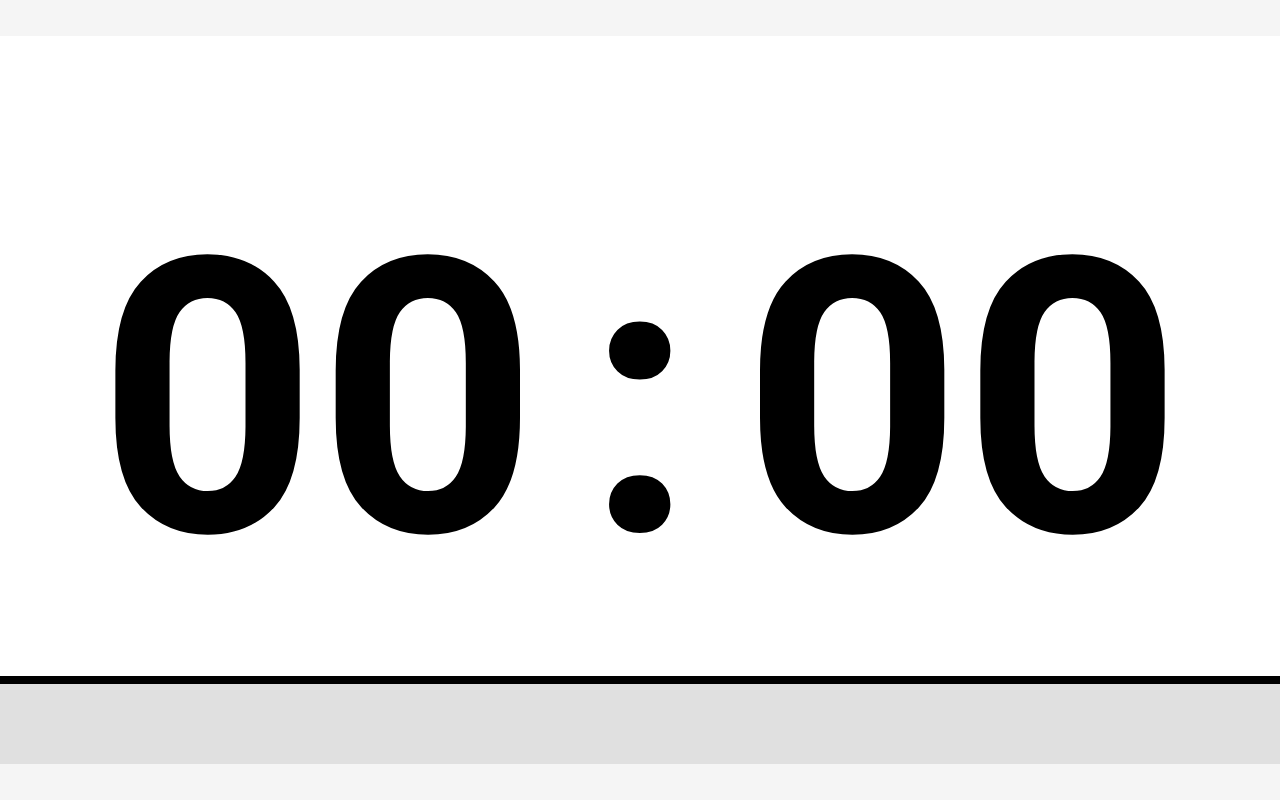
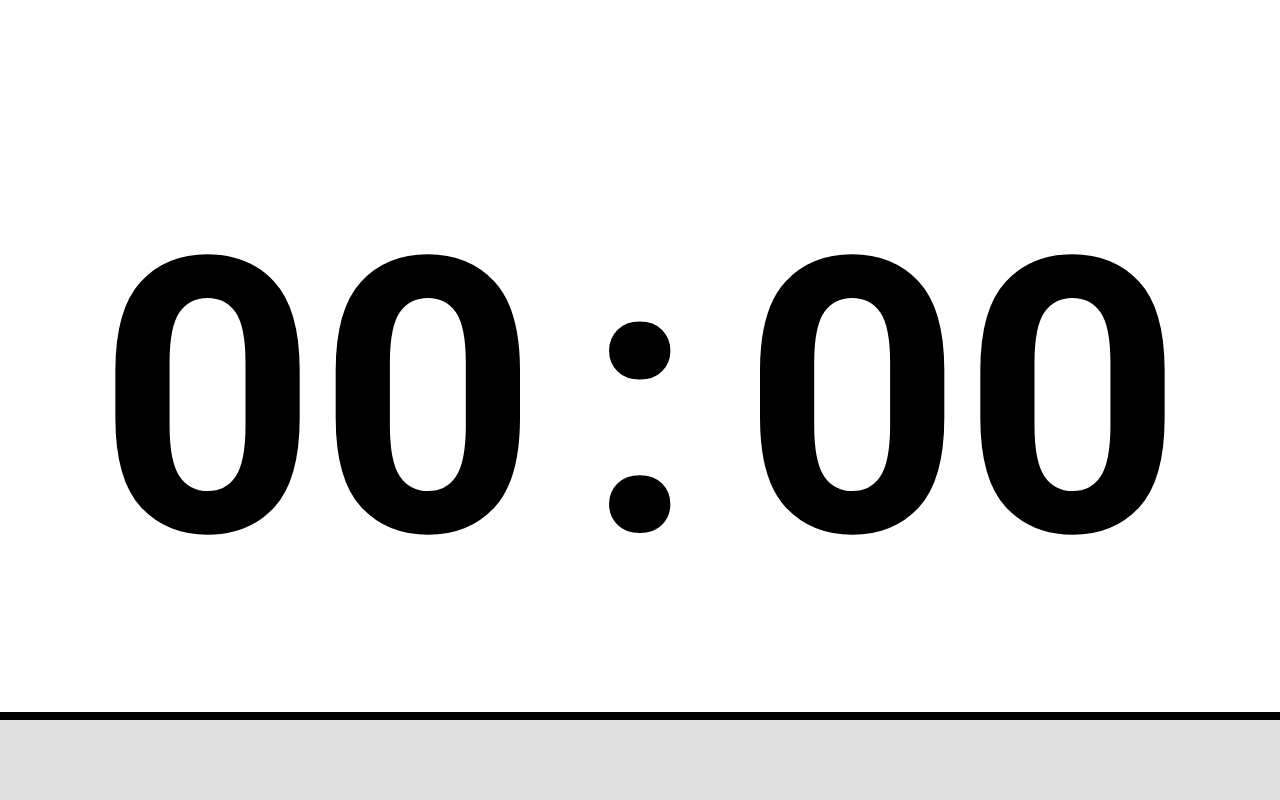
Before and after one commit to gabrielmacus/Timer, a PHP site: page /_index.html in a window 1280 px wide. Run offline with PHP 8.4, Linux system fonts and the light colour scheme; some libraries are stand-ins or nearby versions.

Commit message:
Update styles.css

```diff
--- a/css/styles.css
+++ b/css/styles.css
@@ -102,7 +102,7 @@
         display: flex;
         flex-wrap: wrap;
         width: 100%;
-        height: 91vh;
+        height: 100%;
         /*
         width: 50%;
         height: 80%;*/
```
